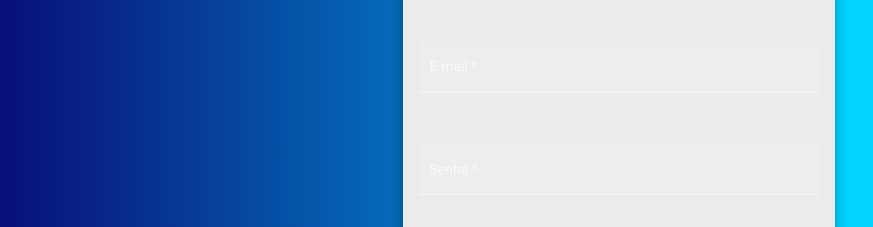
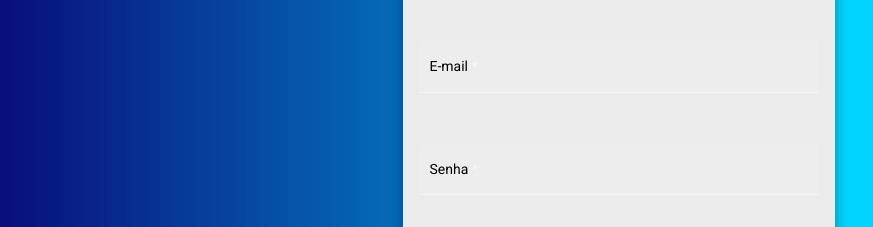
Before and after one commit to GabrielReynaldo/motolivre-front, an Angular app: page /login in a window 1280 px wide. Shown: the part 353-580 px from the top of the page, without its empty margins (21-894 px from the left). Built offline with nearby package versions, Linux system fonts and the light colour scheme.

Commit message:
criado front login

```diff
--- a/src/app/components/login/login.component.css
+++ b/src/app/components/login/login.component.css
@@ -28,8 +28,13 @@ img{
 .full-width{
     width: 100%;
     margin-top: 2rem;
+    color: black;
 }
 
 button{
     margin-top: 1.5rem;
+    color: black;
 }
+.texto{
+    color: black;
+}
--- a/src/app/components/login/login.component.html
+++ b/src/app/components/login/login.component.html
@@ -6,7 +6,7 @@
         <img src="assets/img/moto.svg" alt="">
 
     <mat-form-field class="full-width" appearance="fill">
-      <mat-label>E-mail</mat-label>
+      <mat-label class="texto">E-mail</mat-label>
       <input
       [formControl]="email"
       required
@@ -17,7 +17,7 @@
     </mat-form-field>
 
     <mat-form-field class="full-width" appearance="fill">
-        <mat-label>Senha</mat-label>
+        <mat-label class="texto">Senha</mat-label>
         <input
         [formControl]="senha"
         required
```
